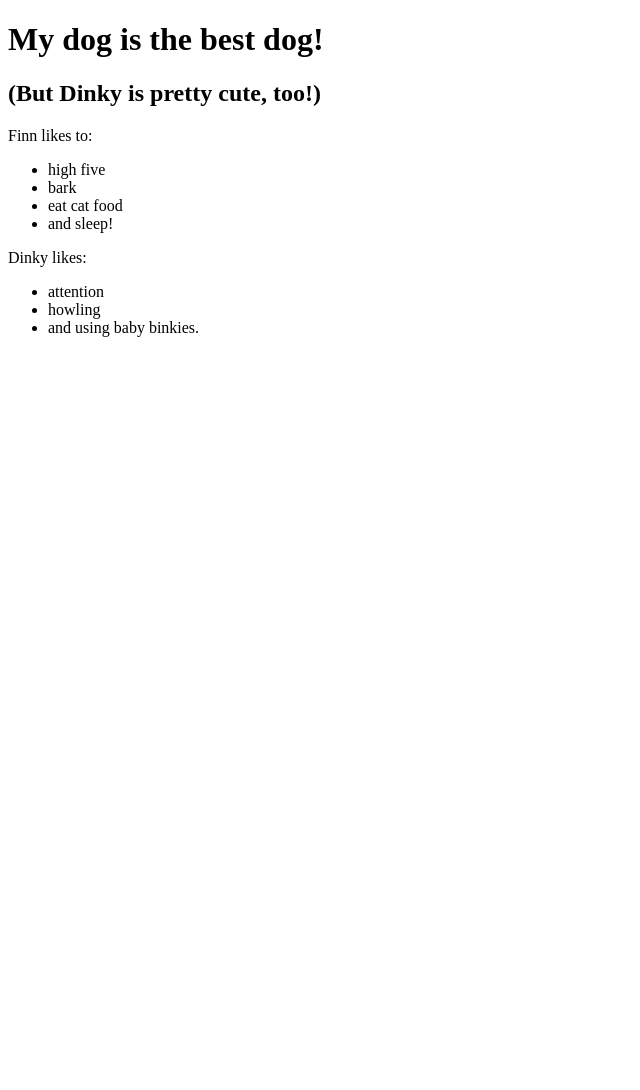
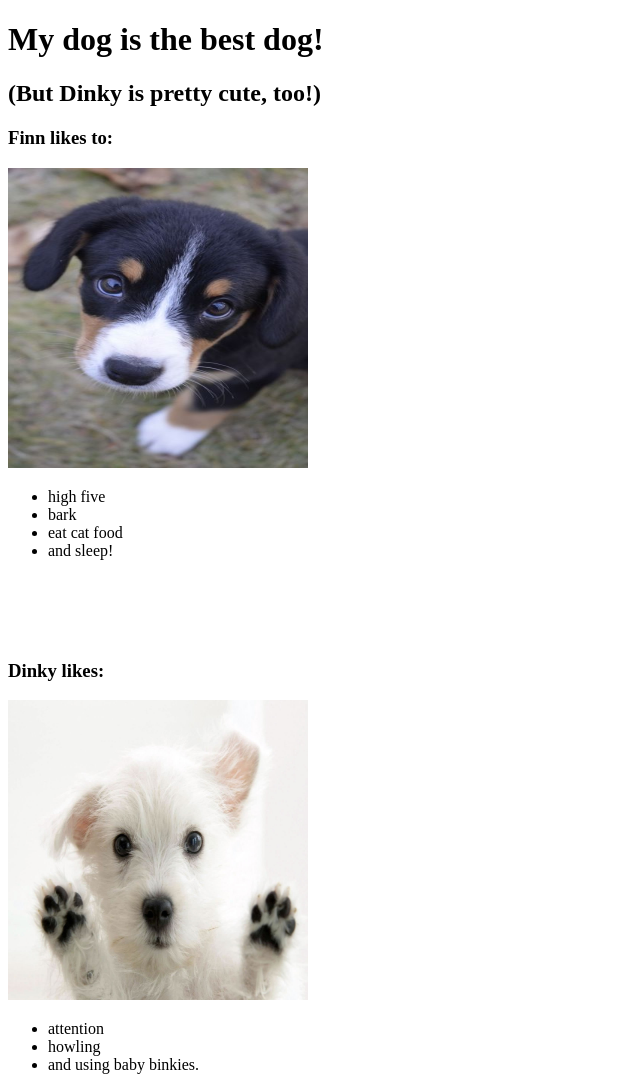
Before and after one commit to Dvillars/dinky-dog, a plain HTML site: page index.html in a window 1280 px wide. Shown: the whole page, without its empty margins (0-640 px from the left). Before the commit the page ends 800 px from the top, so only its background shows below. Drawn offline with Linux system fonts and the light colour scheme.

Commit message:
added some spacing and added pictures

```diff
--- /dev/null
+++ b/css/style.css
@@ -0,0 +1,8 @@
+img {
+  width: 300px;
+  height: 300px;
+}
+
+.fin {
+  margin-bottom: 100px;
+}
--- a/index.html
+++ b/index.html
@@ -2,14 +2,18 @@
 
 <html>
   <head>
+    <link href='css/style.css' rel="stylesheet" type="text/css">
     <title>Finn the Human the Dog</title>
   </head>
 
   <body>
+
     <h1>My dog is the best dog!</h1>
     <h2>(But Dinky is pretty cute, too!)</h2>
 
-    <p>Finn likes to:</p>
+    <div class='fin'>
+      <h3>Finn likes to:</h3>
+      <img src="img/fin.jpg">
 
       <ul>
         <li>high five</li>
@@ -17,13 +21,18 @@
         <li>eat cat food</li>
         <li>and sleep!</li>
       </ul>
+    </div>
 
-    <p>Dinky likes:</p>
+    <div class='dinky'>
+      <h3>Dinky likes:</h3>
+      <img src="img/dinky.jpg">
 
       <ul>
         <li>attention</li>
         <li>howling</li>
         <li>and using baby binkies.</li>
       </ul>
+    </div>
+
   </body>
 </html>
```
Also changed, not shown: img/dinky.jpg (added), img/fin.jpg (added). Lines whose indentation alone changed are shown as unchanged.
